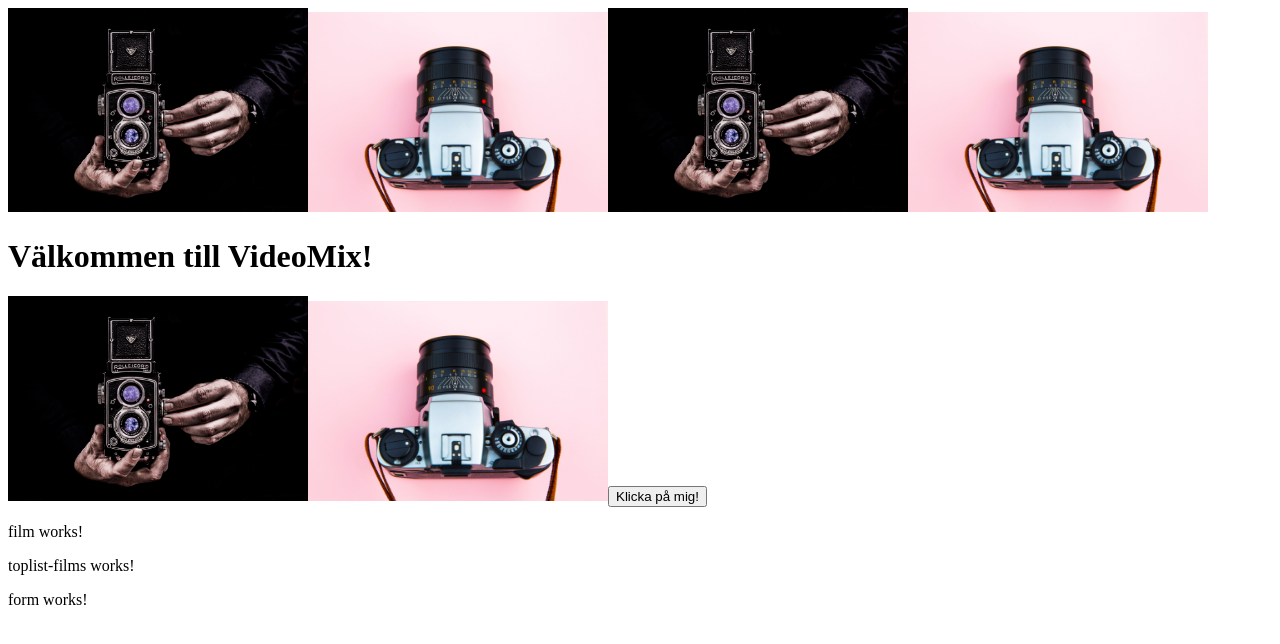
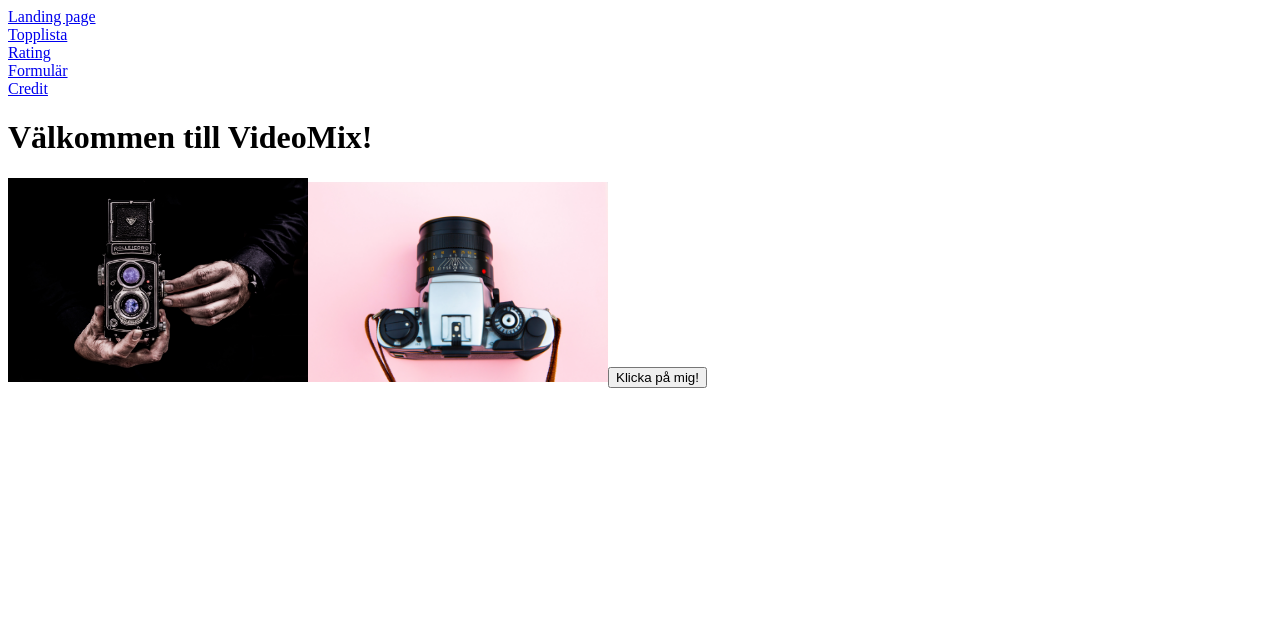
Before and after one commit to Eva-Fireborn/Tombola, an Angular app: page / in a window 1280 px wide. Shown: the top 644 px of the page. Built offline with nearby package versions, Linux system fonts and the light colour scheme.

Commit message:
Adds routing

```diff
--- a/src/app/app.component.html
+++ b/src/app/app.component.html
@@ -1,5 +1,7 @@
-<app-credit></app-credit>
-<app-landing-page></app-landing-page>
-<app-film></app-film>
-<app-toplist-films></app-toplist-films>
-<app-form></app-form>
+
+<div><a routerLink="/LandingPage" routerLinkActive="routed">Landing page</a></div>
+<div><a routerLink="/Toplist" routerLinkActive="routed">Topplista</a></div>
+<div><a routerLink="/Rating" routerLinkActive="routed">Rating</a></div>
+<div><a routerLink="/Form" routerLinkActive="routed">Formulär</a></div>
+<div><a routerLink="/Credits" routerLinkActive="routed">Credit</a></div>
+<router-outlet></router-outlet>
--- a/src/app/app.module.ts
+++ b/src/app/app.module.ts
@@ -6,6 +6,7 @@
 import { ToplistModule } from './toplist/toplist.module';
 import { UserFormModule } from './user-form/user-form.module';
 import { AppComponent } from './app.component';
+import { AppRoutingModule } from './app-routing.module';
 
 @NgModule({
   declarations: [
@@ -17,7 +18,8 @@
     LandingPageModule,
     SearchRateFilmModule,
     ToplistModule,
-    UserFormModule
+    UserFormModule,
+    AppRoutingModule
   ],
   providers: [],
   bootstrap: [AppComponent]
```
Also changed, not shown: src/app/app-routing.module.ts (added, +27 -0 lines).
